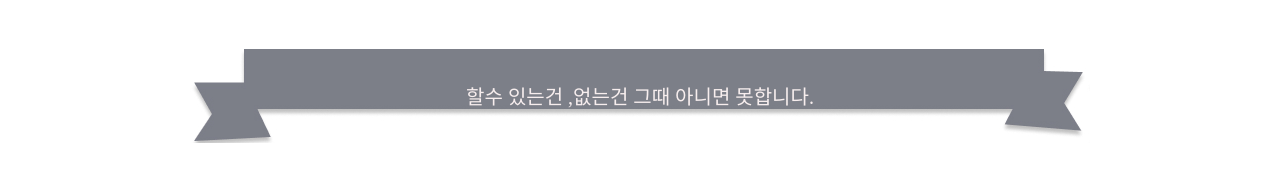
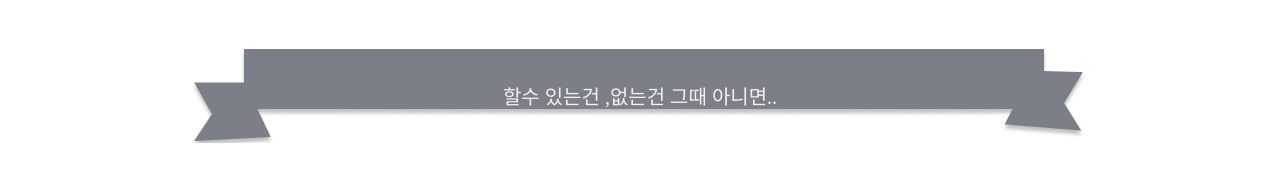
Before and after one commit to woolang30/about-me-project, a plain HTML site: page index.html in a window 1280 px wide. Shown: the part 494-666 px from the top of the page. Drawn offline with Linux system fonts and the light colour scheme.

Commit message:
리본메세지변경

```diff
--- a/index.html
+++ b/index.html
@@ -30,7 +30,7 @@
 
 
     <img class="profile" src="Group 1aboutme.jpg" alt="프로필 사진">
-    <p id="moto">할수 있는건 ,없는건 그때 아니면 못합니다.</p>
+    <p id="moto">할수 있는건 ,없는건 그때 아니면..</p>
 
     <h2>소개(인적사항)</h2>
     <p>이름 : 이창우</p>
```
